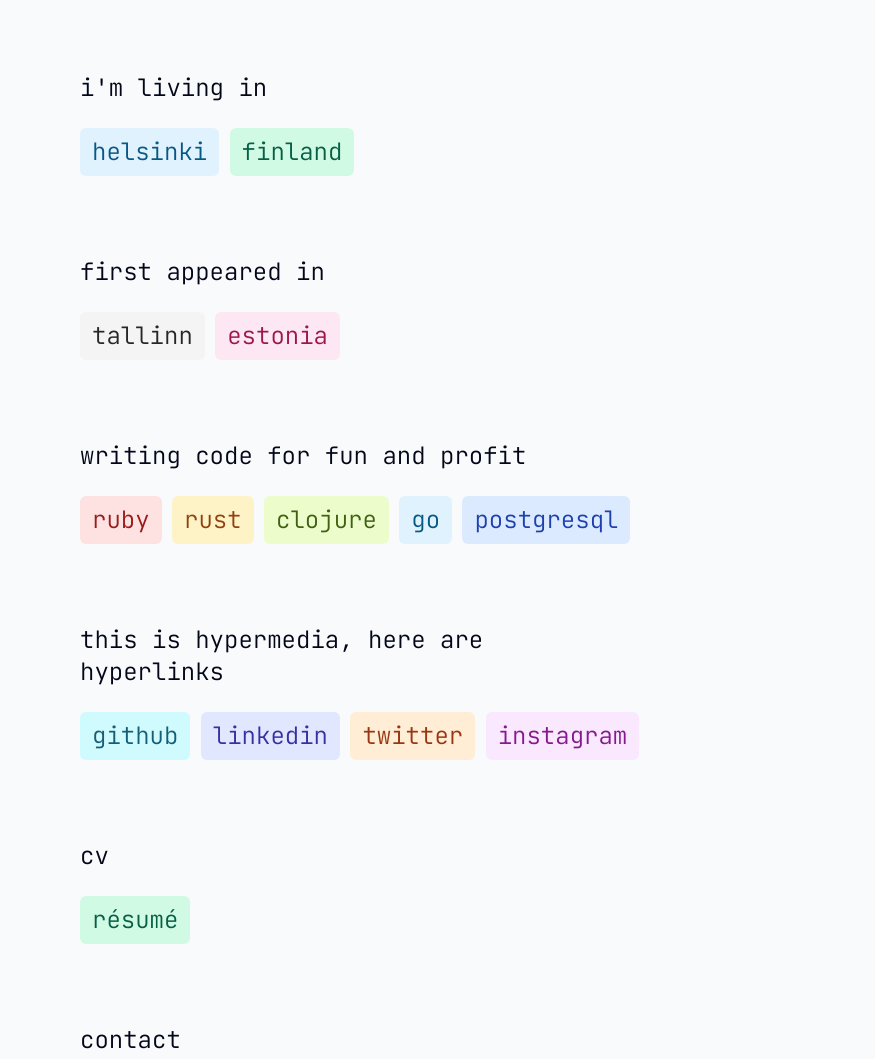
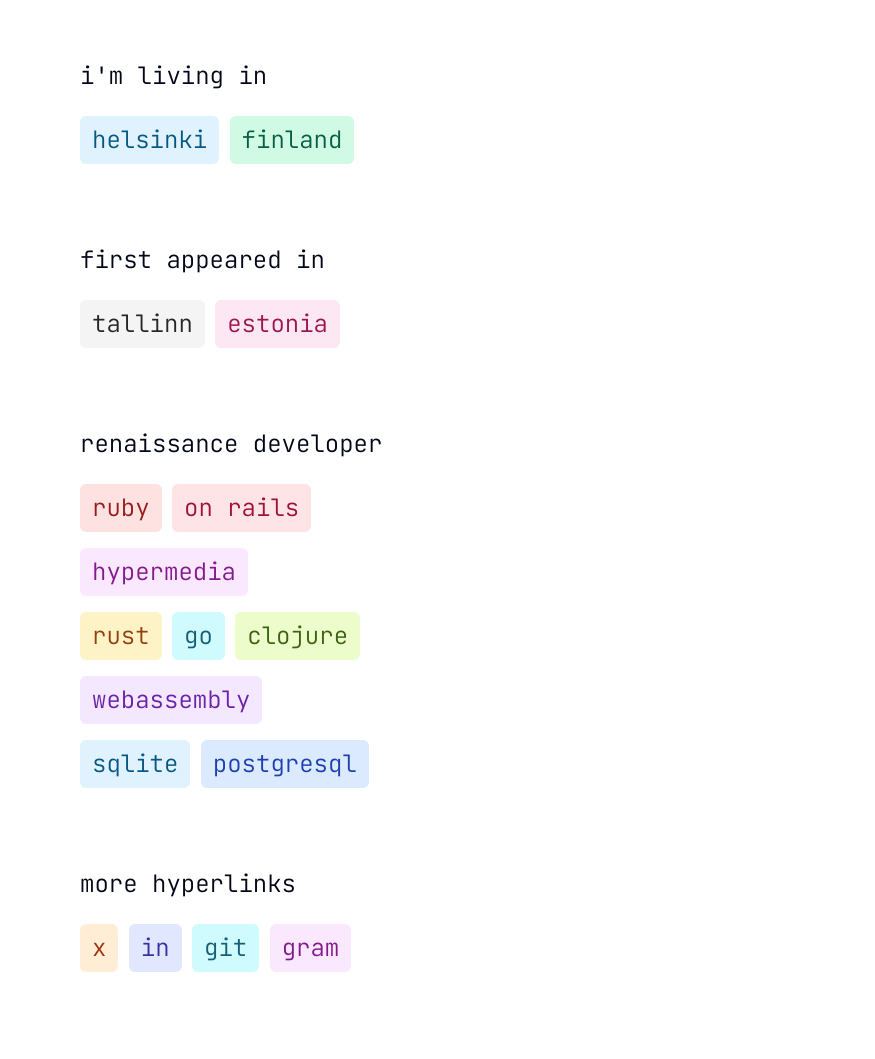
Before and after one commit to murdho/murdho.github.io, a plain HTML site: page index.html in a window 1280 px wide. Shown: the part 220-1279 px from the top of the page, 0-875 px from the left. Drawn offline with Linux system fonts and the light colour scheme.

Commit message:
Time for some tweaks again

```diff
--- a/index.html
+++ b/index.html
@@ -10,12 +10,12 @@
 		<link href="/static/style.css" rel="stylesheet"/>
 		<title>Murdho Savila</title>
 	</head>
-	<body class="bg-slate-50 dark:bg-slate-900 text-slate-950 dark:text-slate-50">
+	<body class="bg-white dark:bg-slate-900 text-slate-950 dark:text-slate-50">
 		<div class="grid grid-cols-1 lg:grid-cols-2">
 			<div class="pt-5 pl-5 md:pt-20 md:pl-20 lg:pb-20 grid grid-cols-1 grid-flow-row gap-20 justify-evenly">
 				<div>
 					<p class="text-2xl">hello, my name is</p>
-					<div class="mt-4 text-6xl">
+					<div class="mt-4 text-5xl">
 						<span class="inline-flex items-center px-3 py-2 rounded-md font-light mt-2 cursor-not-allowed whitespace-nowrap dark:text-violet-50 dark:hover:bg-violet-800 dark:bg-violet-700 text-violet-800 hover:bg-violet-200 bg-violet-100 -mr-5">Murdho</span>
 						<span class="inline-flex items-center px-3 py-2 rounded-md font-light mt-2 cursor-not-allowed whitespace-nowrap dark:text-orange-50 dark:hover:bg-orange-800 dark:bg-orange-700 text-orange-800 hover:bg-orange-200 bg-orange-100">Savila</span>
 					</div>
@@ -23,41 +23,73 @@
 				<div>
 					<p class="text-2xl">i'm living in</p>
 					<div class="mt-4 text-2xl">
-						<span class="inline-flex items-center px-3 py-2 rounded-md font-light mt-2 cursor-not-allowed whitespace-nowrap dark:text-sky-50 dark:hover:bg-sky-800 dark:bg-sky-700 text-sky-800 hover:bg-sky-200 bg-sky-100 -mr-1">helsinki</span>
-						<span class="inline-flex items-center px-3 py-2 rounded-md font-light mt-2 cursor-not-allowed whitespace-nowrap dark:text-emerald-50 dark:hover:bg-emerald-800 dark:bg-emerald-700 text-emerald-800 hover:bg-emerald-200 bg-emerald-100">finland</span>
+						<a href="https://maps.app.goo.gl/yWqGmNe7hLuCdaMM9" target="_blank">
+							<span class="inline-flex items-center px-3 py-2 rounded-md font-light mt-2 cursor-pointer whitespace-nowrap dark:text-sky-50 dark:hover:bg-sky-800 dark:bg-sky-700 text-sky-800 hover:bg-sky-200 bg-sky-100 -mr-1">helsinki</span>
+						</a>
+						<a href="https://maps.app.goo.gl/aT9EsgGa4BCErzeh7" target="_blank">
+							<span class="inline-flex items-center px-3 py-2 rounded-md font-light mt-2 cursor-pointer whitespace-nowrap dark:text-emerald-50 dark:hover:bg-emerald-800 dark:bg-emerald-700 text-emerald-800 hover:bg-emerald-200 bg-emerald-100">finland</span>
+						</a>
 					</div>
 				</div>
 				<div>
 					<p class="text-2xl">first appeared in</p>
 					<div class="mt-4 text-2xl">
-						<span class="inline-flex items-center px-3 py-2 rounded-md font-light mt-2 cursor-not-allowed whitespace-nowrap dark:text-zinc-50 dark:hover:bg-zinc-800 dark:bg-zinc-700 text-zinc-800 hover:bg-zinc-200 bg-zinc-100 -mr-1">tallinn</span>
-						<span class="inline-flex items-center px-3 py-2 rounded-md font-light mt-2 cursor-not-allowed whitespace-nowrap dark:text-pink-50 dark:hover:bg-pink-800 dark:bg-pink-700 text-pink-800 hover:bg-pink-200 bg-pink-100">estonia</span>
+						<a href="https://maps.app.goo.gl/3Lsj6xPLmbdJkhek9" target="_blank">
+							<span class="inline-flex items-center px-3 py-2 rounded-md font-light mt-2 cursor-pointer whitespace-nowrap dark:text-zinc-50 dark:hover:bg-zinc-800 dark:bg-zinc-700 text-zinc-800 hover:bg-zinc-200 bg-zinc-100 -mr-1">tallinn</span>
+						</a>
+						<a href="https://maps.app.goo.gl/wR3WWCrUBNxgQvaL9" target="_blank">
+							<span class="inline-flex items-center px-3 py-2 rounded-md font-light mt-2 cursor-pointer whitespace-nowrap dark:text-pink-50 dark:hover:bg-pink-800 dark:bg-pink-700 text-pink-800 hover:bg-pink-200 bg-pink-100">estonia</span>
+						</a>
 					</div>
 				</div>
 				<div>
-					<p class="text-2xl">writing code for fun and profit</p>
+					<p class="text-2xl">
+						<a href="https://youtu.be/iqXjGiQ_D-A?t=1200" target="_blank">
+							renaissance developer
+						</a>
+					</p>
 					<div class="mt-4 text-2xl">
-						<span class="inline-flex items-center px-3 py-2 rounded-md font-light mt-2 cursor-not-allowed whitespace-nowrap dark:text-red-50 dark:hover:bg-red-800 dark:bg-red-700 text-red-800 hover:bg-red-200 bg-red-100 -mr-1">ruby</span>
-						<span class="inline-flex items-center px-3 py-2 rounded-md font-light mt-2 cursor-not-allowed whitespace-nowrap dark:text-amber-50 dark:hover:bg-amber-800 dark:bg-amber-700 text-amber-800 hover:bg-amber-200 bg-amber-100 -mr-1">rust</span>
-						<span class="inline-flex items-center px-3 py-2 rounded-md font-light mt-2 cursor-not-allowed whitespace-nowrap dark:text-lime-50 dark:hover:bg-lime-800 dark:bg-lime-700 text-lime-800 hover:bg-lime-200 bg-lime-100 -mr-1">clojure</span>
-						<span class="inline-flex items-center px-3 py-2 rounded-md font-light mt-2 cursor-not-allowed whitespace-nowrap dark:text-sky-50 dark:hover:bg-sky-800 dark:bg-sky-700 text-sky-800 hover:bg-sky-200 bg-sky-100 -mr-1">go</span>
+						<a href="https://github.com/murdho?tab=repositories&q=&type=&language=ruby&sort=" target="_blank">
+							<span class="inline-flex items-center px-3 py-2 rounded-md font-light mt-2 cursor-pointer whitespace-nowrap dark:text-red-50 dark:hover:bg-red-800 dark:bg-red-700 text-red-800 hover:bg-red-200 bg-red-100 -mr-1">ruby</span>
+							<span class="inline-flex items-center px-3 py-2 rounded-md font-light mt-2 cursor-pointer whitespace-nowrap dark:text-rose-50 dark:hover:bg-rose-800 dark:bg-rose-700 text-rose-800 hover:bg-rose-200 bg-rose-100">on rails</span>
+						</a>
+					</div>
+					<div class="mt-2 text-2xl">
+						<span class="inline-flex items-center px-3 py-2 rounded-md font-light mt-2 cursor-not-allowed whitespace-nowrap dark:text-fuchsia-50 dark:hover:bg-fuchsia-800 dark:bg-fuchsia-700 text-fuchsia-800 hover:bg-fuchsia-200 bg-fuchsia-100">hypermedia</span>
+					</div>
+					<div class="mt-2 text-2xl">
+						<a href="https://github.com/murdho?tab=repositories&q=&type=&language=rust&sort=" target="_blank">
+							<span class="inline-flex items-center px-3 py-2 rounded-md font-light mt-2 cursor-pointer whitespace-nowrap dark:text-amber-50 dark:hover:bg-amber-800 dark:bg-amber-700 text-amber-800 hover:bg-amber-200 bg-amber-100 -mr-1">rust</span>
+						</a>
+						<a href="https://github.com/murdho?tab=repositories&q=&type=&language=go&sort=" target="_blank">
+							<span class="inline-flex items-center px-3 py-2 rounded-md font-light mt-2 cursor-pointer whitespace-nowrap dark:text-cyan-50 dark:hover:bg-cyan-800 dark:bg-cyan-700 text-cyan-800 hover:bg-cyan-200 bg-cyan-100 -mr-1">go</span>
+						</a>
+						<a href="https://github.com/murdho?tab=repositories&q=&type=&language=clojure&sort=" target="_blank">
+							<span class="inline-flex items-center px-3 py-2 rounded-md font-light mt-2 cursor-pointer whitespace-nowrap dark:text-lime-50 dark:hover:bg-lime-800 dark:bg-lime-700 text-lime-800 hover:bg-lime-200 bg-lime-100">clojure</span>
+						</a>
+					</div>
+					<div class="mt-2 text-2xl">
+						<span class="inline-flex items-center px-3 py-2 rounded-md font-light mt-2 cursor-not-allowed whitespace-nowrap dark:text-purple-50 dark:hover:bg-purple-800 dark:bg-purple-700 text-purple-800 hover:bg-purple-200 bg-purple-100">webassembly</span>
+					</div>
+					<div class="mt-2 text-2xl">
+						<span class="inline-flex items-center px-3 py-2 rounded-md font-light mt-2 cursor-not-allowed whitespace-nowrap dark:text-sky-50 dark:hover:bg-sky-800 dark:bg-sky-700 text-sky-800 hover:bg-sky-200 bg-sky-100 -mr-1">sqlite</span>
 						<span class="inline-flex items-center px-3 py-2 rounded-md font-light mt-2 cursor-not-allowed whitespace-nowrap dark:text-blue-50 dark:hover:bg-blue-800 dark:bg-blue-700 text-blue-800 hover:bg-blue-200 bg-blue-100">postgresql</span>
 					</div>
 				</div>
 				<div>
-					<p class="text-2xl">this is hypermedia, here are hyperlinks</p>
+					<p class="text-2xl">more hyperlinks</p>
 					<div class="mt-4 text-2xl">
-						<a href="https://github.com/murdho" target="_blank">
-							<span class="inline-flex items-center px-3 py-2 rounded-md font-light mt-2 whitespace-nowrap dark:text-cyan-50 dark:hover:bg-cyan-800 dark:bg-cyan-700 text-cyan-800 hover:bg-cyan-200 bg-cyan-100 cursor-pointer -mr-1">github</span>
+						<a href="https://x.com/murdho_lol" rel="me" target="_blank">
+							<span title="X" class="inline-flex items-center px-3 py-2 rounded-md font-light mt-2 whitespace-nowrap dark:text-orange-50 dark:hover:bg-orange-800 dark:bg-orange-700 text-orange-800 hover:bg-orange-200 bg-orange-100 cursor-pointer -mr-1">x</span>
 						</a>
 						<a href="https://www.linkedin.com/in/murdho/" target="_blank">
-							<span class="inline-flex items-center px-3 py-2 rounded-md font-light mt-2 whitespace-nowrap dark:text-indigo-50 dark:hover:bg-indigo-800 dark:bg-indigo-700 text-indigo-800 hover:bg-indigo-200 bg-indigo-100 cursor-pointer -mr-1">linkedin</span>
+							<span title="LinkedIn" class="inline-flex items-center px-3 py-2 rounded-md font-light mt-2 whitespace-nowrap dark:text-indigo-50 dark:hover:bg-indigo-800 dark:bg-indigo-700 text-indigo-800 hover:bg-indigo-200 bg-indigo-100 cursor-pointer -mr-1">in</span>
 						</a>
-						<a href="https://twitter.com/murdho_lol" rel="me" target="_blank">
-							<span class="inline-flex items-center px-3 py-2 rounded-md font-light mt-2 whitespace-nowrap dark:text-orange-50 dark:hover:bg-orange-800 dark:bg-orange-700 text-orange-800 hover:bg-orange-200 bg-orange-100 cursor-pointer -mr-1">twitter</span>
+						<a href="https://github.com/murdho" target="_blank">
+							<span title="GitHub" class="inline-flex items-center px-3 py-2 rounded-md font-light mt-2 whitespace-nowrap dark:text-cyan-50 dark:hover:bg-cyan-800 dark:bg-cyan-700 text-cyan-800 hover:bg-cyan-200 bg-cyan-100 cursor-pointer -mr-1">git</span>
 						</a>
 						<a href="https://instagram.com/murdho.lol" rel="me" target="_blank">
-							<span class="inline-flex items-center px-3 py-2 rounded-md font-light mt-2 whitespace-nowrap dark:text-fuchsia-50 dark:hover:bg-fuchsia-800 dark:bg-fuchsia-700 text-fuchsia-800 hover:bg-fuchsia-200 bg-fuchsia-100 cursor-pointer -mr-1">instagram</span>
+							<span title="Instagram" class="inline-flex items-center px-3 py-2 rounded-md font-light mt-2 whitespace-nowrap dark:text-fuchsia-50 dark:hover:bg-fuchsia-800 dark:bg-fuchsia-700 text-fuchsia-800 hover:bg-fuchsia-200 bg-fuchsia-100 cursor-pointer -mr-1">gram</span>
 						</a>
 					</div>
 				</div>
@@ -70,7 +102,7 @@
 					</div>
 				</div>
 				<div>
-					<p class="text-2xl">contact</p>
+					<p class="text-2xl">async communication</p>
 					<div class="mt-4 text-2xl">
 						<span class="inline-flex items-center px-3 py-2 rounded-md font-light mt-2 cursor-not-allowed whitespace-nowrap dark:text-rose-50 dark:hover:bg-rose-800 dark:bg-rose-700 text-rose-800 hover:bg-rose-200 bg-rose-100 -mr-1">murdho</span>
 						<span class="inline-flex items-center px-3 py-2 rounded-md font-light mt-2 cursor-not-allowed whitespace-nowrap dark:text-teal-50 dark:hover:bg-teal-800 dark:bg-teal-700 text-teal-800 hover:bg-teal-200 bg-teal-100 -mr-1">@</span>
```
Also changed, not shown: static/tailwind.css.
